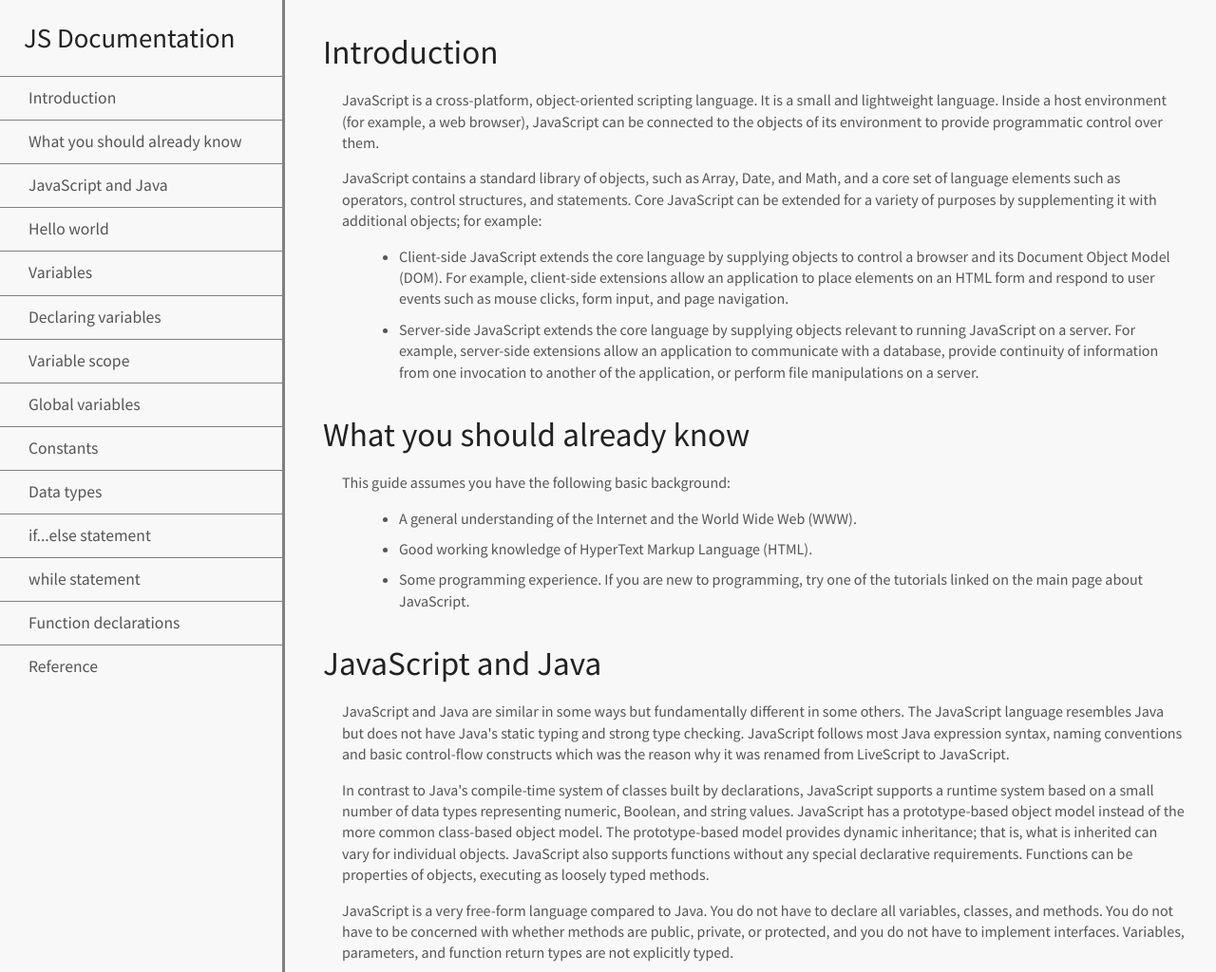
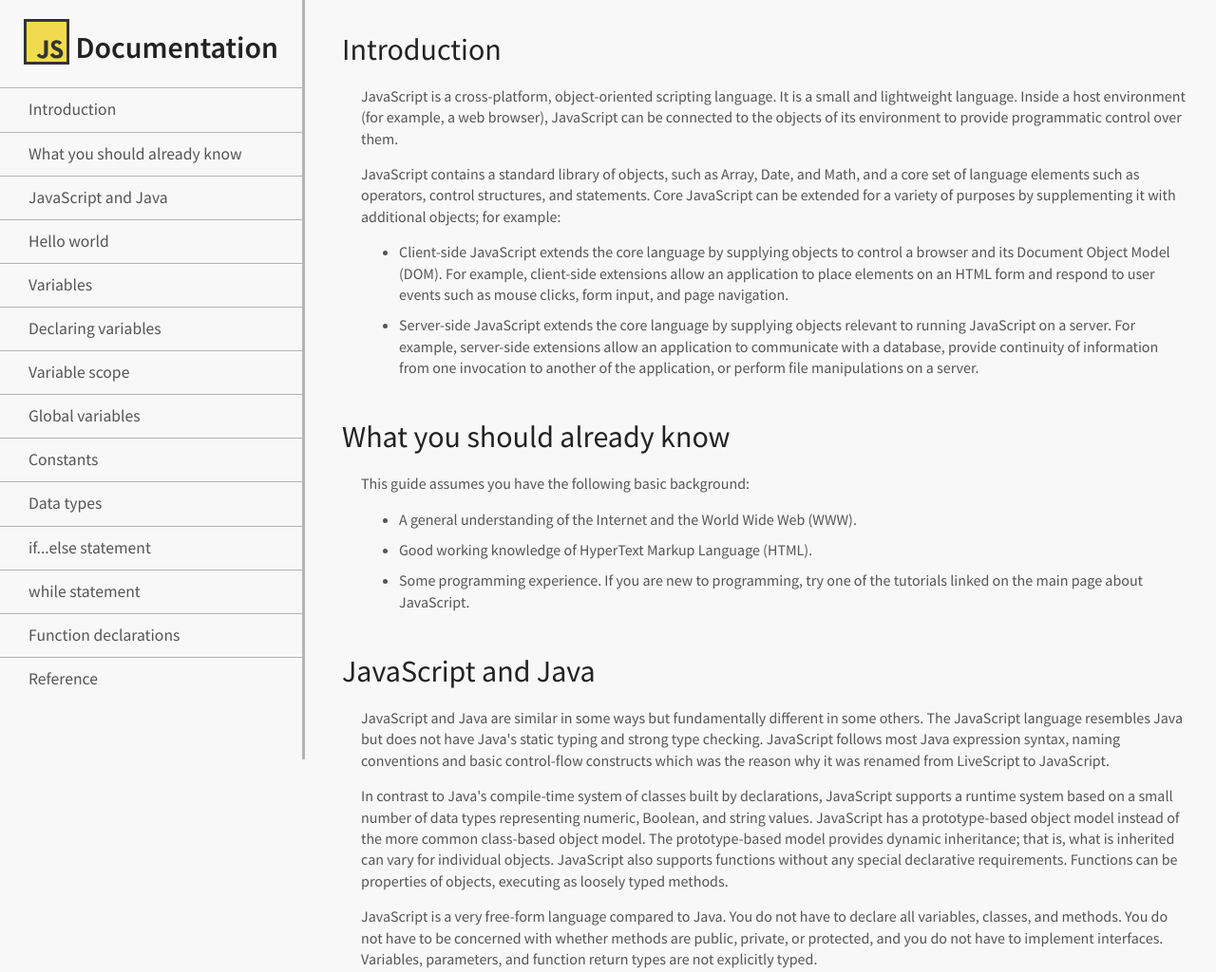
Before and after one commit to matijaoe/freecodecamp-RWD, a plain HTML site: page Technical Documentation Page/index.html in a window 1280 px wide. Shown: the top 1024 px of the page at 95% size. Drawn offline with nearby package versions, Linux system fonts and the light colour scheme.

Commit message:
Finished the wide layout :art:
- Removed grid and used absolute positioning on the #navbar instead
- Added JS logo instead of text
- Modified all the main-section ID's to fit the FCC requirements

```diff
--- a/Technical Documentation Page/index.html
+++ b/Technical Documentation Page/index.html
@@ -6,7 +6,7 @@
         <meta name="viewport" content="width=device-width, initial-scale=1.0">
         <title>Technical Documentation Page</title>
 
-        <link rel="stylesheet" href="prism.css">
+        <link rel="stylesheet" href="prism/prism.css">
         <link rel="stylesheet" href="style.css">
         <link href="https://fonts.googleapis.com/css2?family=Source+Sans+Pro:wght@300;400;600&display=swap" rel="stylesheet">
     </head>
@@ -16,28 +16,28 @@
             <nav id="navbar">
                 <header>
                     <h1>
-                        JS Documentation
+                        <ion-icon name="logo-javascript" class="js-logo"></ion-icon> Documentation
                     </h1>
                 </header>
                 <ul class="nav-list">
-                    <li><a href="#introduction" class="nav-link">Introduction</a></li>
-                    <li><a href="#what_you_should_already_know" class="nav-link">What you should already know</a></li>
-                    <li><a href="#javascript_and_java" class="nav-link">JavaScript and Java</a></li>
-                    <li><a href="#hello_world" class="nav-link">Hello world</a></li>
-                    <li><a href="#variables" class="nav-link">Variables</a></li>
-                    <li><a href="#declaring_variables" class="nav-link">Declaring variables</a></li>
-                    <li><a href="#variable_scope" class="nav-link">Variable scope</a></li>
-                    <li><a href="#global_variables" class="nav-link">Global variables</a></li>
-                    <li><a href="#constants" class="nav-link">Constants</a></li>
-                    <li><a href="#data_types" class="nav-link">Data types</a></li>
-                    <li><a href="#if_else_statement" class="nav-link">if...else statement</a></li>
+                    <li><a href="#Introduction" class="nav-link">Introduction</a></li>
+                    <li><a href="#What_you_should_already_know" class="nav-link">What you should already know</a></li>
+                    <li><a href="#JavaScript_and_Java" class="nav-link">JavaScript and Java</a></li>
+                    <li><a href="#Hello_world" class="nav-link">Hello world</a></li>
+                    <li><a href="#Variables" class="nav-link">Variables</a></li>
+                    <li><a href="#Declaring_variables" class="nav-link">Declaring variables</a></li>
+                    <li><a href="#Variable_scope" class="nav-link">Variable scope</a></li>
+                    <li><a href="#Global_variables" class="nav-link">Global variables</a></li>
+                    <li><a href="#Constants" class="nav-link">Constants</a></li>
+                    <li><a href="#Data_types" class="nav-link">Data types</a></li>
+                    <li><a href="#if...else_statement" class="nav-link">if...else statement</a></li>
                     <li><a href="#while_statement" class="nav-link">while statement</a></li>
-                    <li><a href="#function_declarations" class="nav-link">Function declarations</a></li>
-                    <li><a href="#reference" class="nav-link">Reference</a></li>
+                    <li><a href="#Function_declarations" class="nav-link">Function declarations</a></li>
+                    <li><a href="#Reference" class="nav-link">Reference</a></li>
                 </ul>
             </nav>
             <div class="sections-wrapper">
-                <section class="main-section" id="introduction">
+                <section class="main-section" id="Introduction">
                     <header>
                         <h2>Introduction</h2>
                     </header>
@@ -49,7 +49,7 @@
                     </ul>
 
                 </section>
-                <section class="main-section" id="what_you_should_already_know">
+                <section class="main-section" id="What_you_should_already_know">
                     <header>
                         <h2>What you should already know</h2>
                     </header>
@@ -61,7 +61,7 @@
                     </ul>
 
                 </section>
-                <section class="main-section" id="javascript_and_java">
+                <section class="main-section" id="JavaScript_and_Java">
                     <header>
                         <h2>JavaScript and Java</h2>
                     </header>
@@ -70,7 +70,7 @@
                     <p>JavaScript is a very free-form language compared to Java. You do not have to declare all variables, classes, and methods. You do not have to be concerned with whether methods are public, private, or protected, and you do not have to implement interfaces. Variables, parameters, and function return types are not explicitly typed.</p>
 
                 </section>
-                <section class="main-section" id="hello_world">
+                <section class="main-section" id="Hello_world">
                     <header>
                         <h2>Hello world</h2>
                     </header>
@@ -82,7 +82,7 @@
                     </code>
                     <p>Select the code in the pad and hit Ctrl+R to watch it unfold in your browser!</p>
                 </section>
-                <section class="main-section" id="variables">
+                <section class="main-section" id="Variables">
                     <header>
                         <h2>Variables</h2>
                     </header>
@@ -97,7 +97,7 @@
                     </p>
 
                 </section>
-                <section class="main-section" id="declaring_variables">
+                <section class="main-section" id="Declaring_variables">
                     <header>
                         <h2>Declaring variables</h2>
                     </header>
@@ -129,7 +129,7 @@
                         This syntax can be used to declare a block scope local variable. See Variable scope below.
                     </p>
                 </section>
-                <section class="main-section" id="variable_scope">
+                <section class="main-section" id="Variable_scope">
                     <header>
                         <h2>Variable scope</h2>
                     </header>
@@ -148,7 +148,7 @@
                         }
                         console.log(y); // ReferenceError: y is not defined </code>
                 </section>
-                <section class="main-section" id="global_variables">
+                <section class="main-section" id="Global_variables">
                     <header>
                         <h2>
                             Global variables
@@ -161,7 +161,7 @@
                         Consequently, you can access global variables declared in one window or frame from another window or frame by specifying the window or frame name. For example, if a variable called phoneNumber is declared in a document, you can refer to this variable from an iframe as parent.phoneNumber.
                     </p>
                 </section>
-                <section class="main-section" id="constants">
+                <section class="main-section" id="Constants">
                     <header>
                         <h2>Constants</h2>
                     </header>
@@ -199,9 +199,11 @@
                     </code>
 
                 </section>
-                <section class="main-section" id="data_types">
-                    <header>Data types Data types
-                        </h3>
+                <section class="main-section" id="Data_types">
+                    <header>
+                        <h2>
+                            Data types
+                        </h2>
                     </header>
                     <p>
                         The latest ECMAScript standard defines seven data types:
@@ -221,7 +223,7 @@
                     </ul>
                     <p>Although these data types are a relatively small amount, they enable you to perform useful functions with your applications. Objects and functions are the other fundamental elements in the language. You can think of objects as named containers for values, and functions as procedures that your application can perform.</p>
                 </section>
-                <section class="main-section" id="if_else_statement">
+                <section class="main-section" id="if...else_statement">
                     <header>
                         <h2>
                             if...else statement
@@ -271,7 +273,11 @@
                     </code>
                 </section>
                 <section class="main-section" id="while_statement">
-                    <header>while statement</header>
+                    <header>
+                        <h2>
+                            while statement
+                        </h2>
+                    </header>
                     <p>A while statement executes its statements as long as a specified condition evaluates to true. A while statement looks as follows:</p>
                     <code>
                         while (condition) statement
@@ -295,8 +301,12 @@
                         var x = 0;
                         while (n < 3) { n++; x +=n; } </code>
                 </section>
-                <section class="main-section" id="function_declarations">
-                    <header>Function declarations</header>
+                <section class="main-section" id="Function_declarations">
+                    <header>
+                        <h2>
+                            Function declarations
+                        </h2>
+                    </header>
                     <p>A function definition (also called a function declaration, or function statement) consists of the function keyword, followed by:</p>
                     <ul>
                         <li>The name of the function.</li>
@@ -315,7 +325,7 @@
                     </code>
                     <p>Primitive parameters (such as a number) are passed to functions by value; the value is passed to the function, but if the function changes the value of the parameter, this change is not reflected globally or in the calling function.</p>
                 </section>
-                <section class="main-section" id="reference">
+                <section class="main-section" id="Reference">
                     <header>
                         <h2>Reference</h2>
                     </header>
@@ -327,8 +337,9 @@
         </main>
 
 
-        <script src="prism.js"></script>
-        <!-- <script src="https://cdn.freecodecamp.org/testable-projects-fcc/v1/bundle.js"></script> -->
+        <script src="prism/prism.js"></script>
+        <script src="https://unpkg.com/ionicons@5.0.0/dist/ionicons.js"></script>
+        <script src="https://cdn.freecodecamp.org/testable-projects-fcc/v1/bundle.js"></script>
     </body>
 
 </html>
--- a/Technical Documentation Page/style.css
+++ b/Technical Documentation Page/style.css
@@ -8,6 +8,7 @@ html {
 	box-sizing: border-box;
 	font-size: 62.5%;
 	font-family: "Source Sans Pro", Arial, Helvetica, sans-serif;
+	scroll-behavior: smooth;
 }
 
 body {
@@ -21,64 +22,72 @@ h1,
 h2 {
 	color: #222;
 	font-weight: 400;
-	font-size: 2.2em;
+	font-size: 2em;
 }
 
 a {
 	text-decoration: none;
 }
 
-main {
+/* main {
 	display: grid;
 	grid-template-columns: 30rem auto;
 	gap: 1rem;
-}
-
-#navbar ul {
-	list-style: none;
-}
+} */
 
 #navbar {
-	border-right: 0.3rem solid gray;
-	overflow: auto;
-	width: 30rem;
+	min-width: 30rem;
+	position: fixed;
+	top: 0;
+	left: 0;
+	height: 100vh;
+	border-right: 0.3rem solid #b4b4b4;
+	background-color: #f8f8f8;
+	overflow-y: auto;
+	overflow-x: hidden;
 }
 
 #navbar header {
-	position: fixed;
+	/* position: fixed;
 	top: 0;
-	left: 0;
+	left: 0; */
 	padding: 2rem 2.5rem;
 	z-index: 20;
 	text-align: center;
 }
 
 #navbar h1 {
-	font-size: 1.8em;
+	font-weight: 600;
+}
+
+.js-logo {
+	height: 1.5em;
+	width: 1.5em;
+	vertical-align: sub;
+	background-color: #323330;
+	color: #f0db4f;
 }
 
 .nav-list {
-	margin-top: 8rem;
-	overflow-x: hidden;
-	overflow-y: auto;
+	list-style: none;
+	line-height: 1.2;
+	font-size: 1.1em;
 }
 
 .nav-list li {
-	line-height: 1.2;
-	font-size: 1.1em;
-	border-top: 0.1rem solid gray;
+	border-top: 0.1rem solid #b4b4b4;
 }
 
 .nav-link:link,
 .nav-link:visited {
 	color: unset;
-	transition: all 200ms;
+	transition: all 150ms;
 }
 
 .nav-link:hover,
 .nav-link:active {
-	color: #c0392b;
-	transform: translateX(2rem);
+	color: black;
+	transform: translateX(2.5rem) scale(1.1);
 }
 
 .nav-link {
@@ -88,11 +97,16 @@ main {
 }
 
 .sections-wrapper {
+	margin-left: 33rem;
 	padding: 3rem;
 }
 
 .main-section {
-	margin-bottom: 3rem;
+	margin-bottom: 2rem;
+}
+
+.main-section:not(:first-of-type) {
+	padding-top: 2rem;
 }
 
 .main-section header ~ p {
@@ -105,7 +119,7 @@ main {
 }
 
 .main-section ul {
-	margin-left: 8rem;
+	margin-left: 6rem;
 }
 
 .main-section ul li {
```
Also changed, not shown: Technical Documentation Page/logo-javascript.svg (added), Technical Documentation Page/prism/prism.css (renamed from Technical Documentation Page/prism.css), Technical Documentation Page/prism/prism.js (renamed from Technical Documentation Page/prism.js).
